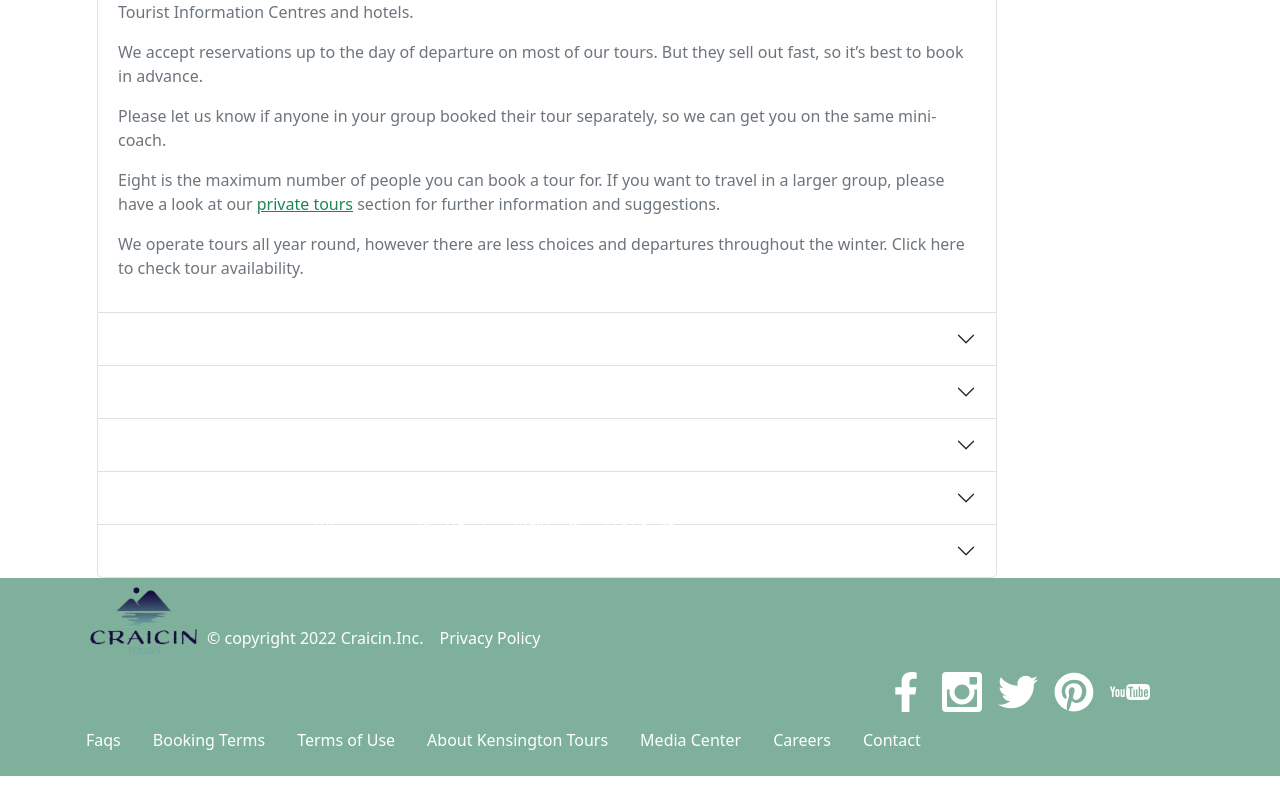
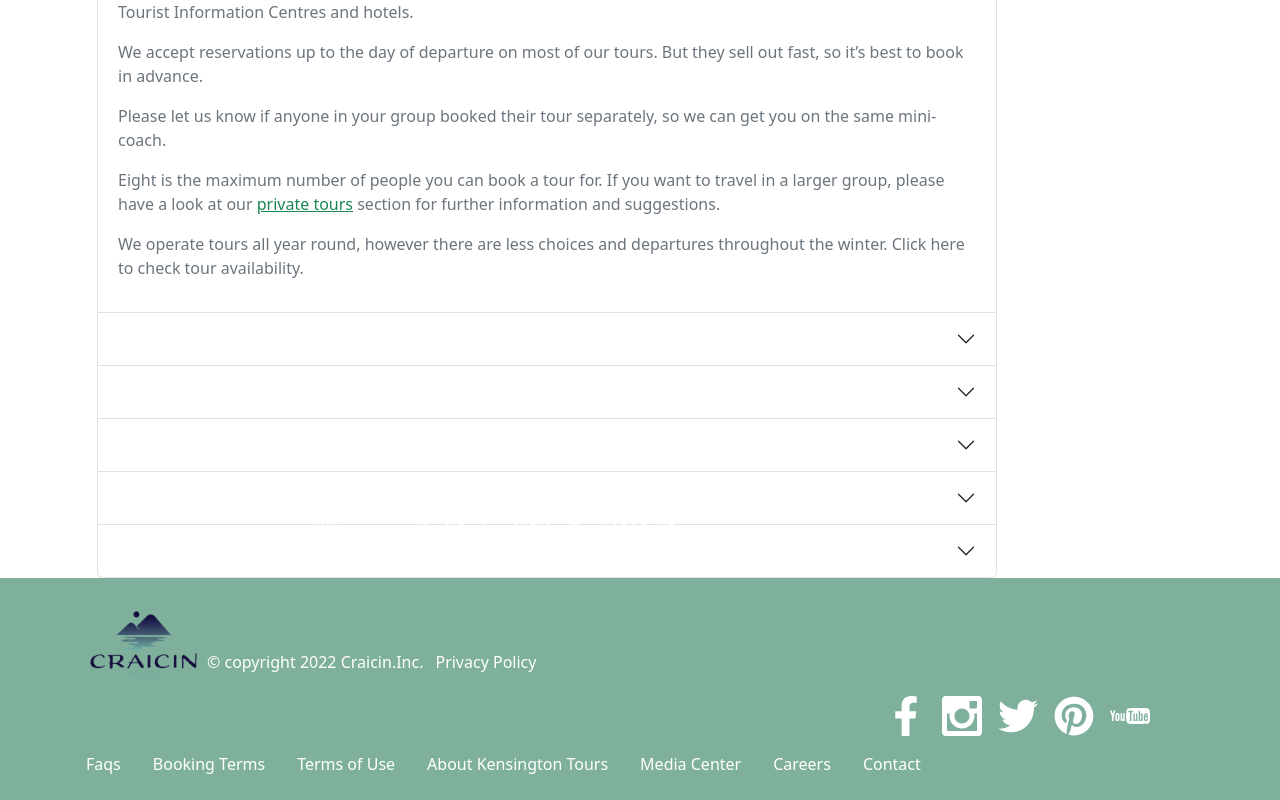
Before and after one commit to hamzahashmi3/craicin_frontend, a React (Create React App) app: page /faq in a window 1280 px wide. Shown: the part 757-1557 px from the top of the page. Before the commit the page ends 1533 px from the top, so only its background shows below. Built offline with nearby package versions, Linux system fonts and the light colour scheme.

Commit message:
footer Modifications

```diff
--- a/src/Components/Footer.js
+++ b/src/Components/Footer.js
@@ -17,10 +17,10 @@ const Footer = () => {
             <Row>
               <div className='d-flex'>
                 <Link to="/">
-                  <img src="logo.png" alt="imgs/logo.png" className='img-fluid' style={{width: "125px"}} />
+                  <img src="logo.png" alt="imgs/logo.png" className='img-fluid mt-2 pt-3' style={{width: "125px"}} />
                 </Link>
-                <span className="mt-4 pt-4 text-white justify-content-center"> &copy; copyright 2022 Craicin.Inc.</span>
-                <Link className="nav-link text-white ml-3 mt-5" to="/privacypolicy">Privacy Policy</Link>
+                <span className="mt-4 pt-5 text-white justify-content-center"> &copy; copyright 2022 Craicin.Inc.</span>
+                <Link className="nav-link text-white ml-2 pl-1 mt-5 pt-4" to="/privacypolicy">Privacy Policy</Link>
               </div>
 
               <ul className="nav">
```
